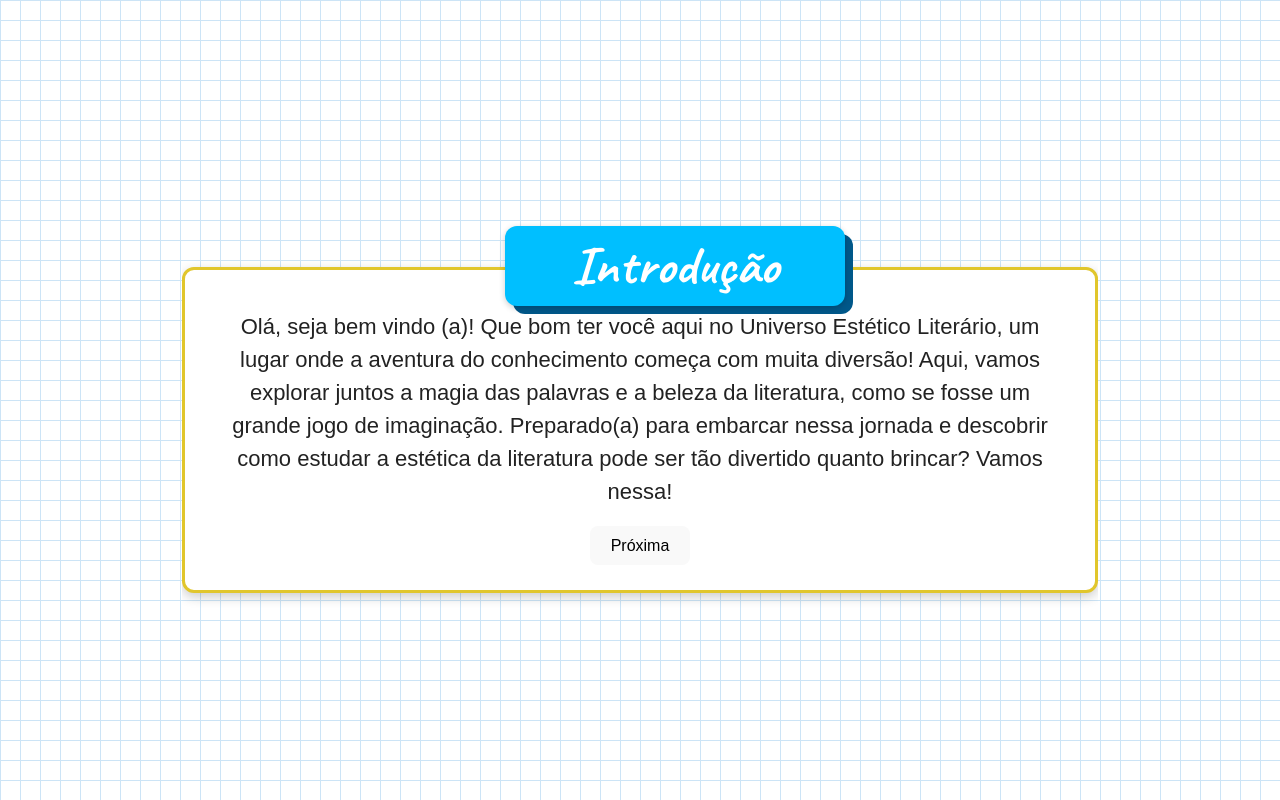
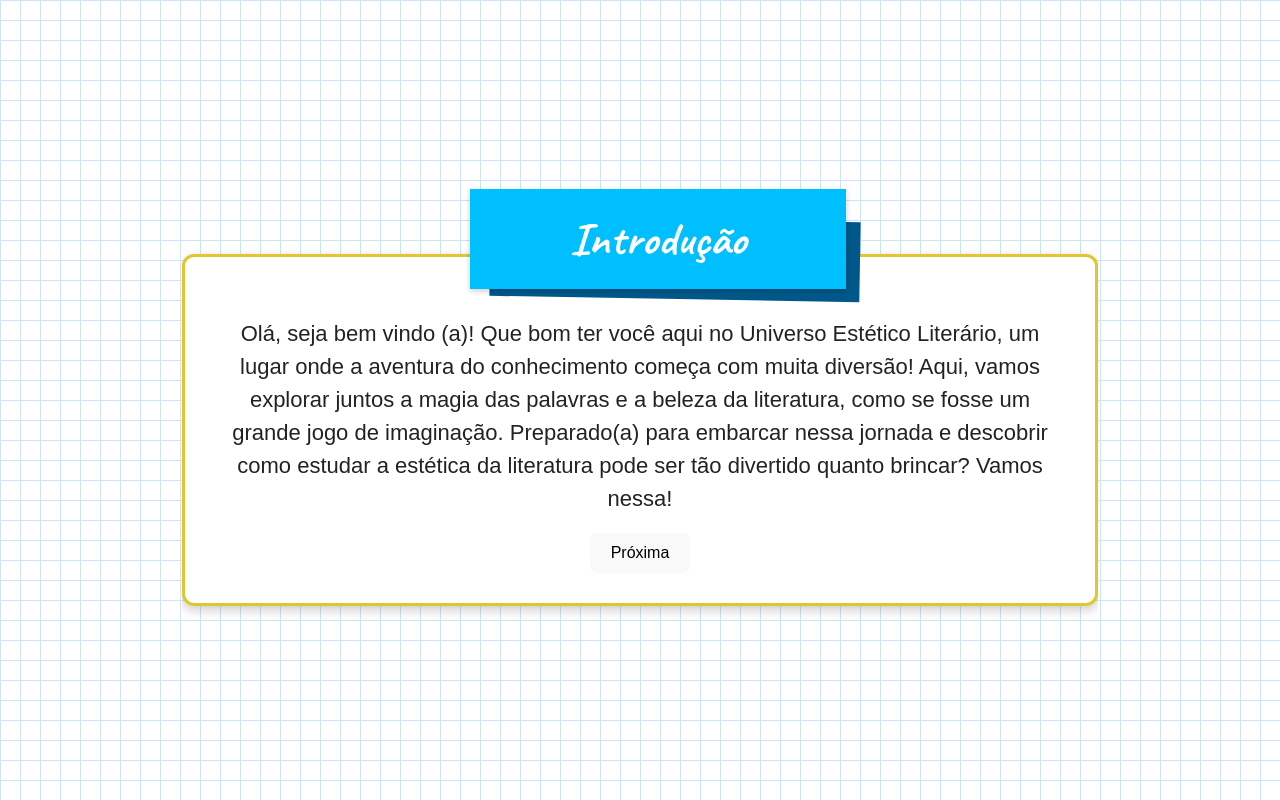
Before and after one commit to Engenharia-Letras/universo-estetico-literario, a React (Vite) app: page / in a window 1280 px wide. Both pictures are taken after a click on the button "Começar". Built offline with nearby package versions, Linux system fonts and the light colour scheme.

Commit message:
feat: ajuste no container de título e sombra para ficar no tamanho adequado

```diff
--- a/src/components/InfoCard.jsx
+++ b/src/components/InfoCard.jsx
@@ -1,5 +1,5 @@
 import QuestionHeader from "./QuestionHeader";
-import "./QuizCard.css"; // Aproveita o mesmo estilo do card
+import "./QuizCard.css";
 
 export default function InfoCard({ text, onNext, title }) {
   return (
--- a/src/components/QuestionHeader.css
+++ b/src/components/QuestionHeader.css
@@ -1,39 +1,63 @@
 .header-wrapper {
   position: absolute;
-  top: -44px; /* Para sobrepor o topo do card */
+  top: -68px;
   left: 50%;
   transform: translateX(-50%);
   z-index: 2;
-  width: 270px;
-  height: 70px;
-  overflow: visible;
+  width: 340px;
+  pointer-events: none;
 }
 
 .header-main {
   background-color: #00bfff;
   color: #fff;
   width: 340px;
-  height: 80px;
+  min-height: 80px;
   display: flex;
   justify-content: center;
   align-items: center;
-  border-radius: 12px;
+  /* border-radius: 14px; */
   font-weight: 700;
-  font-size: 54px;
+  font-size: 46px;
   font-family: "Caveat", cursive;
   box-shadow: 0 2px 6px rgba(0, 0, 0, 0.2);
-  position: absolute;
-  top: 0;
-  left: 0;
+  position: relative;
   z-index: 1;
+  text-align: center;
+  padding: 10px 18px;
 }
+
 .header-shadow {
   position: absolute;
-  top: 8px;
-  left: 8px;
-  width: 340px;
-  height: 80px;
+  top: 30px;
+  left: 20px;
+  width: 370px;
+  height: 50px;
+  min-height: 80px;
   background-color: #00588a;
-  border-radius: 12px;
+  /* border-radius: 14px; */
   z-index: 0;
+  transform: rotate(1deg);
 }
+
+.header-wrapper.header-large-title {
+  width: 480px;
+  top: -100px;
+}
+
+.header-main.header-large-title,
+.header-shadow.header-large-title {
+  width: 480px !important;
+  min-height: 110px !important;
+  font-size: 38px !important;
+  line-height: 1.2;
+  text-align: center;
+}
+
+.header-shadow.header-large-title {
+  width: 480px !important;
+  min-height: 110px !important;
+  transform: rotate(0.5deg);
+  top: 28px;
+  left: 40px;
+}
--- a/src/components/QuestionHeader.jsx
+++ b/src/components/QuestionHeader.jsx
@@ -2,20 +2,29 @@ import "./QuestionHeader.css";
 
 export default function QuestionHeader({ type, title }) {
   let headerText = "";
+  let extraClass = "";
+
   if (title) {
     headerText = title;
+    if (title === "O que é Estética Literária?") {
+      extraClass = "header-large-title";
+    }
   } else if (type === "question") {
-    headerText = "Questão";
+    headerText = "Questões";
   } else if (type === "explanation") {
     headerText = "Explicação";
   } else {
-    headerText = ""; // fallback
+    headerText = "";
   }
 
   return (
-    <div className="header-wrapper">
-      <div className="header-shadow"></div>
-      <div className="header-main">{headerText}</div>
+    <div className={`header-wrapper${extraClass ? " " + extraClass : ""}`}>
+      <div
+        className={`header-shadow${extraClass ? " " + extraClass : ""}`}
+      ></div>
+      <div className={`header-main${extraClass ? " " + extraClass : ""}`}>
+        {headerText}
+      </div>
     </div>
   );
 }
--- a/src/components/QuizCard.css
+++ b/src/components/QuizCard.css
@@ -7,15 +7,14 @@ body {
 }
 
 .quiz-wrapper {
-  height: 100vh; /* Garante 100% da viewport, não mais */
+  height: 100vh;
   min-height: 100vh;
   display: flex;
-  align-items: center; /* Centraliza verticalmente */
-  justify-content: center; /* Centraliza horizontalmente */
-  padding: 0; /* Remove padding externo */
-  margin: 0; /* Remove margin externo */
-  overflow: hidden; /* Esconde qualquer overflow (nada de rolagem) */
-  /* Se quiser o fundo quadriculado, adicione sua imagem ou pattern aqui */
+  align-items: center;
+  justify-content: center;
+  padding: 0;
+  margin: 0;
+  overflow: hidden;
 }
 
 .quiz-content {
@@ -23,16 +22,20 @@ body {
 }
 
 .quiz-card {
-  position: relative; /* Para o header posicionar em relação a ele */
+  position: relative;
   background-color: #fff;
   border: 3px solid rgb(225, 198, 44);
   border-radius: 12px;
-  padding: 40px 30px 25px 30px; /* padding-top maior para não encobrir o texto */
+  padding: 60px 30px 30px 30px;
   width: 850px;
   box-shadow: 0 4px 12px rgba(0, 0, 0, 0.2);
   font-family: Arial, sans-serif;
   color: #000;
-  margin-top: 60px; /* Só se quiser dar mais espaço do topo da página */
+  margin-top: 60px;
+}
+
+.quiz-card-content {
+  width: 100%;
 }
 
 .quiz-question {
@@ -41,8 +44,12 @@ body {
 }
 
 .explanation-text {
-  font-size: 22px; /* Altere esse valor para o tamanho que preferir */
+  font-size: 22px;
   line-height: 1.5;
-  color: #222; /* Mantenha ou ajuste conforme desejar */
-  margin-bottom: 18px; /* Opcional: espaço abaixo */
+  color: #222;
+  margin-bottom: 18px;
 }
+
+.quiz-card.header-large-padding {
+  padding-top: 10px;
+}
--- a/src/components/QuizCard.jsx
+++ b/src/components/QuizCard.jsx
@@ -6,10 +6,12 @@ export default function QuizCard({ questionObj, onSelect }) {
   return (
     <div className="quiz-card">
       <QuestionHeader type="question" />
-      <h2 className="quiz-question">{questionObj.question}</h2>
-      {questionObj.options.map((text, idx) => (
-        <OptionButton key={idx} index={idx} text={text} onSelect={onSelect} />
-      ))}
+      <div className="quiz-card-content">
+        <h2 className="quiz-question">{questionObj.question}</h2>
+        {questionObj.options.map((text, idx) => (
+          <OptionButton key={idx} index={idx} text={text} onSelect={onSelect} />
+        ))}
+      </div>
     </div>
   );
 }
--- a/src/components/WelcomeScreen.css
+++ b/src/components/WelcomeScreen.css
@@ -16,21 +16,21 @@
 
 .welcome-banner {
   font-family: "Caveat", cursive;
-  font-size: 78px; /* bem maior */
+  font-size: 78px;
   font-weight: 700;
   letter-spacing: 2px;
   padding: 0px 40px;
-  height: 90px; /* mais fina */
+  height: 90px;
   display: flex;
   align-items: center;
   justify-content: center;
-  width: 600px; /* mais largo */
+  width: 600px;
   box-sizing: border-box;
   margin: 0;
   margin-bottom: 0px;
-  border-radius: 0; /* sem arredondamento */
-  border: none; /* sem borda */
-  box-shadow: none; /* sem sombra */
+  border-radius: 0;
+  border: none;
+  box-shadow: none;
   position: relative;
   z-index: 2;
 }
@@ -81,8 +81,8 @@
 
 .welcome-banner-pair {
   position: relative;
-  height: 88px; /* levemente maior que a height da faixa para não cortar a sombra */
-  width: 540px; /* ajuste igual ou um pouco maior que o banner principal */
+  height: 88px;
+  width: 540px;
   margin-bottom: 20px;
   display: flex;
   align-items: center;
@@ -94,13 +94,12 @@
   left: 0;
   top: 0;
   z-index: 2;
-  /* já tinha os estilos que você fez */
 }
 
 .welcome-banner-shadow {
   position: absolute;
-  left: 12px; /* desloca para a direita */
-  top: 11px; /* desloca para baixo */
+  left: 12px;
+  top: 11px;
   z-index: 1;
   width: 100%;
   height: 84px;
```
